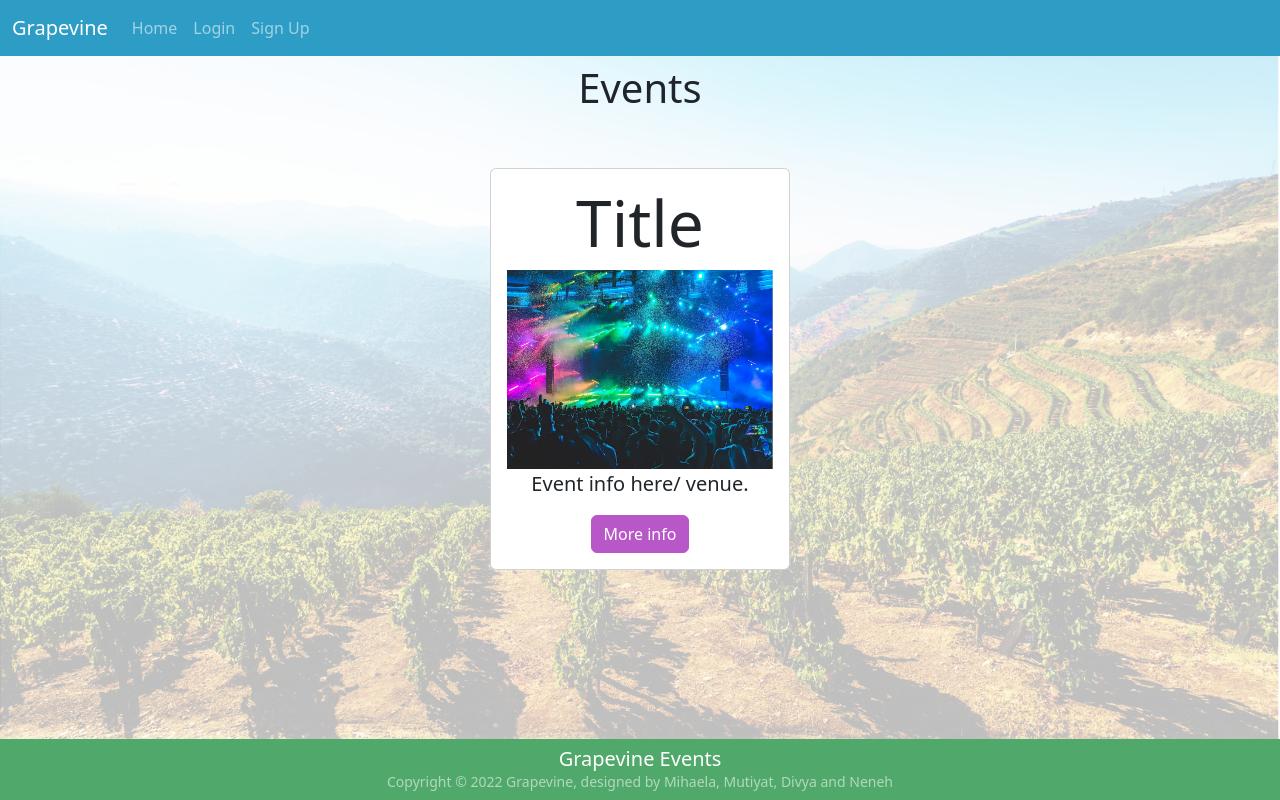
After one commit to my-grapevine/my-grapevine, a Flask app: page /events in a window 1280 px wide. The commit adds this page. Run offline with Flask 3, Linux system fonts and the light colour scheme; some libraries are stand-ins or nearby versions.

Commit message:
Add templates for events pages

```diff
--- a/website/templates/base.html
+++ b/website/templates/base.html
@@ -20,7 +20,8 @@
             <li class="nav-item"><a class="nav-link" href="{{ url_for('views.home') }}">Home</a></li>
             {% if user.is_authenticated %}
               <li class="nav-item"><a class="nav-link" href="events">Events</a></li>
-              <li class="nav-item"><a class="nav-link" href="tickets">Tickets</a></li>
+              <li class="nav-item"><a class="nav-link" href="search">Search</a></li>
+              <li class="nav-item"><a class="nav-link" href="{{ url_for('views.notes') }}">Profile</a></li>
               <li class="nav-item"><a class="nav-link" href="{{ url_for('auth.logout') }}">Logout</a></li>
             {% else %}
               <li class="nav-item"><a class="nav-link" href="{{ url_for('auth.login') }}">Login</a></li>
--- /dev/null
+++ b/website/templates/events.html
@@ -0,0 +1,15 @@
+{% extends "base.html" %} {% block title %}Events{% endblock %}
+{% block content%}
+    <h1 class="text-center">Events</h1>
+    <section class="container d-flex flex-wrap justify-content-center">
+        <div class="card mx-auto my-5 text-center" style="max-width: 90%; width: 300px;">
+            <div class="card-body">
+                <h2 class="display-3">Title</h2>
+                <div class="card-image"><img src="{{ url_for('static', filename='images/concert.jpg') }}" class="d-block w-100" alt="Concert">
+                    <p class="lead">Event info here/ venue.</p>
+                    <a role="button" href="{{ url_for('views.event', event_id=1 ) }}" class="btn btn-primary">More info</a>
+                </div>
+            </div>
+        </div>
+    </section>
+{% endblock %}
--- a/website/templates/notes.html
+++ b/website/templates/notes.html
@@ -1,5 +1,5 @@
-{% extends "base.html" %} {% block title %}Home{% endblock %} {% block content
-%}
+{% extends "base.html" %} {% block title %}Profile{% endblock %}
+{% block content%}
 <h1 align="center">Notes</h1>
 <ul class="list-group list-group-flush" id="notes">
   {% for note in user.notes %}
--- a/website/views.py
+++ b/website/views.py
@@ -10,6 +10,21 @@ views = Blueprint('views', __name__)
 @views.route('/')
 def home():
     return render_template("home.html", user=current_user)
+
+
+@views.route('/events')
+def events():
+    return render_template("events.html", user=current_user)
+
+
+@views.route('/event/<event_id>')
+def event(event_id):
+    return render_template("event.html", user=current_user)
+
+
+@views.route('/search')
+def search():
+    return render_template("search.html", user=current_user)
 
 
 @views.route('/notes', methods=['GET', 'POST'])
```
Also changed, not shown: website/templates/event.html (added, +15 -0 lines), website/templates/includes/footer.html (deleted, +0 -10 lines), website/templates/includes/nav.html (deleted, +0 -10 lines), website/templates/search.html (added, +10 -0 lines).
